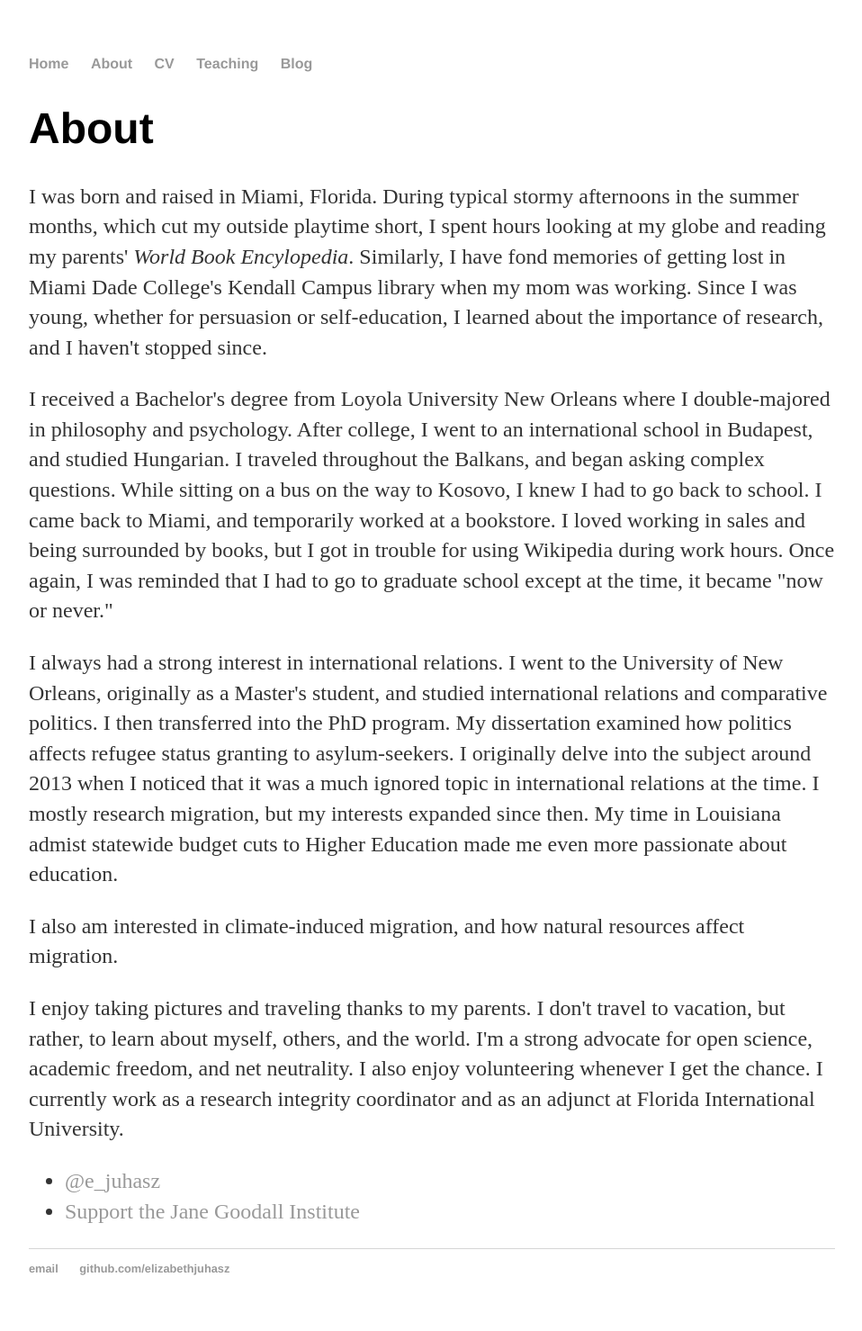
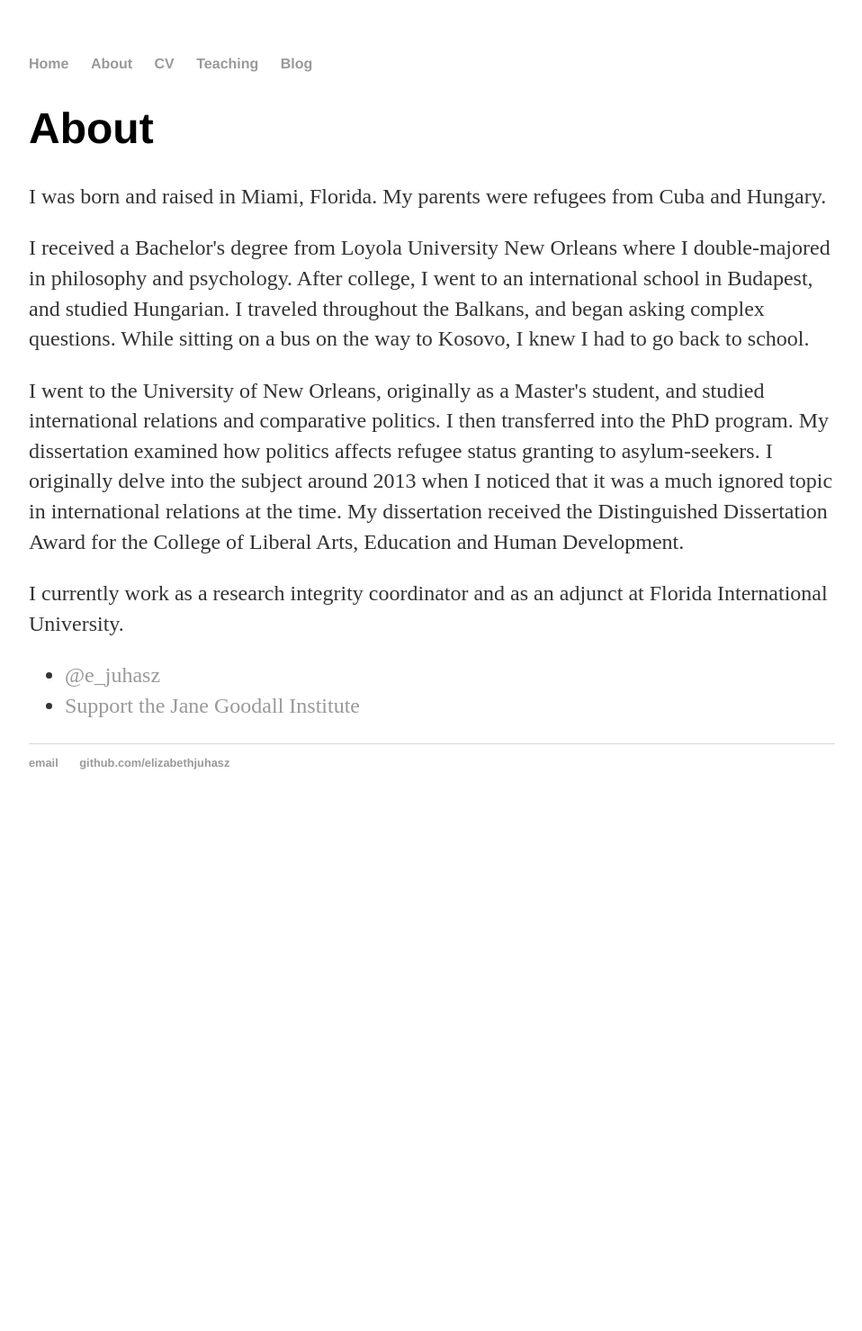
Before and after one commit to elizabethjuhasz/elizabethjuhasz.github.io, a Jekyll site: the page built from about/index.html, in a window 1280 px wide. Shown: the whole page at 90% size, without its empty margins (160-1118 px from the left). Built offline with Jekyll 4.4.1, drawn with Linux system fonts in a browser that asks for light colours; after the commit the page ends 917 px from its top, so only the background shows below that.

Commit message:
Update index.html

```diff
--- a/about/index.html
+++ b/about/index.html
@@ -5,11 +5,10 @@ title: About Elizabeth Juhasz
 
 		<div class="about">
 			<h1>About</h1>
-			<p>I was born and raised in Miami, Florida. During typical stormy afternoons in the summer months, which cut my outside playtime short, I spent hours looking at my globe and reading my parents' <i>World Book Encylopedia</i>. Similarly, I have fond memories of getting lost in Miami Dade College's Kendall Campus library when my mom was working. Since I was young, whether for persuasion or self-education, I learned about the importance of research, and I haven't stopped since.</p>
-		        <p>I received a Bachelor's degree from Loyola University New Orleans where I double-majored in philosophy and psychology. After college, I went to an international school in Budapest, and studied Hungarian. I traveled throughout the Balkans, and began asking complex questions. While sitting on a bus on the way to Kosovo, I knew I had to go back to school. I came back to Miami, and temporarily worked at a bookstore. I loved working in sales and being surrounded by books, but I got in trouble for using Wikipedia during work hours. Once again, I was reminded that I had to go to graduate school except at the time, it became "now or never."</p>
-			<p>I always had a strong interest in international relations. I went to the University of New Orleans, originally as a Master's student, and studied international relations and comparative politics. I then transferred into the PhD program. My dissertation examined how politics affects refugee status granting to asylum-seekers. I originally delve into the subject around 2013 when I noticed that it was a much ignored topic in international relations at the time. I mostly research migration, but my interests expanded since then. My time in Louisiana admist statewide budget cuts to Higher Education made me even more passionate about education.</p>
-			<p>I also am interested in climate-induced migration, and how natural resources affect migration.</p>
-			<p>I enjoy taking pictures and traveling thanks to my parents. I don't travel to vacation, but rather, to learn about myself, others, and the world. I'm a strong advocate for open science, academic freedom, and net neutrality. I also enjoy volunteering whenever I get the chance. I currently work as a research integrity coordinator and as an adjunct at Florida International University.</p>
+			<p>I was born and raised in Miami, Florida. My parents were refugees from Cuba and Hungary.</p>
+		        <p>I received a Bachelor's degree from Loyola University New Orleans where I double-majored in philosophy and psychology. After college, I went to an international school in Budapest, and studied Hungarian. I traveled throughout the Balkans, and began asking complex questions. While sitting on a bus on the way to Kosovo, I knew I had to go back to school.</p>
+			<p>I went to the University of New Orleans, originally as a Master's student, and studied international relations and comparative politics. I then transferred into the PhD program. My dissertation examined how politics affects refugee status granting to asylum-seekers. I originally delve into the subject around 2013 when I noticed that it was a much ignored topic in international relations at the time. My dissertation received the Distinguished Dissertation Award for the College of Liberal Arts, Education and Human Development.</p>
+			<p>I currently work as a research integrity coordinator and as an adjunct at Florida International University.</p>
 				<ul class="contacts">
 				<li><a href="https://twitter.com/e_juhasz">@e_juhasz</a></li>
 				<li><a href="http://www.janegoodall.org/">Support the Jane Goodall Institute</a></li>
```
